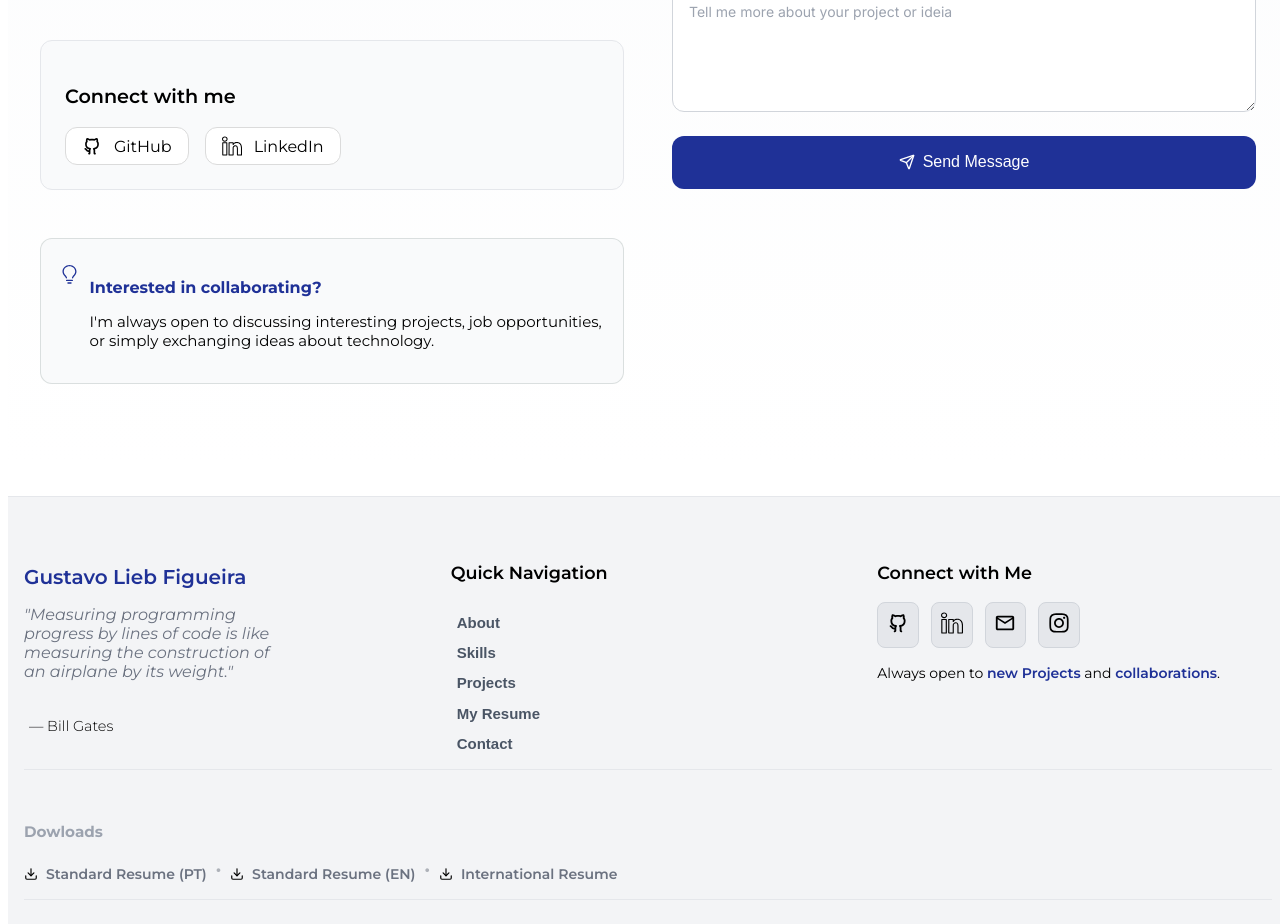
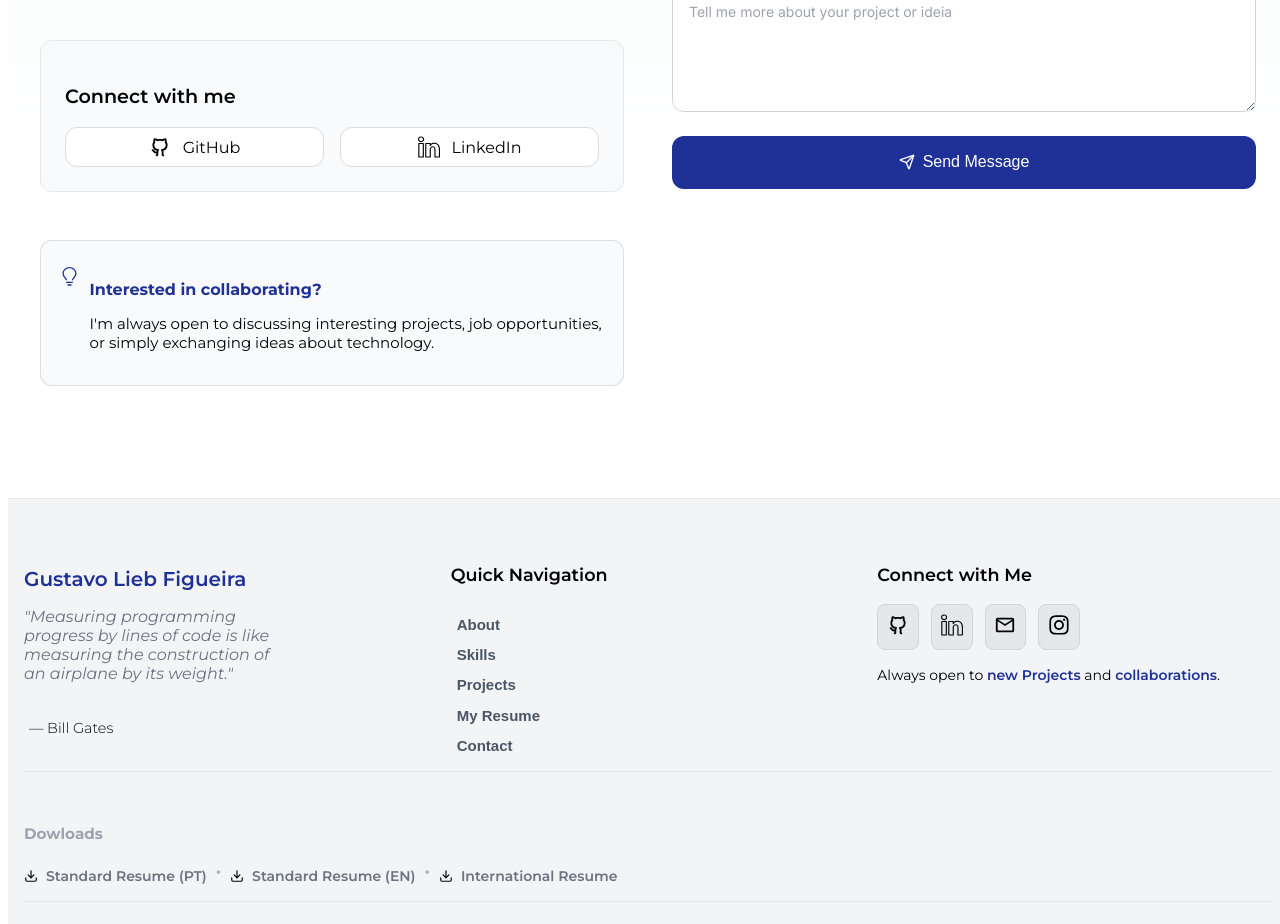
Before and after one commit to Lieberr/Portfolio-Gustavo-Lieb, a React (Vite) app in the folder portfolio-gustavo/: page / in a window 1280 px wide. Shown: the part 6020-6944 px from the top of the page. Built offline with nearby package versions, Linux system fonts and the light colour scheme.

Commit message:
teste social links

```diff
--- a/portfolio-gustavo/src/components/Contact.jsx
+++ b/portfolio-gustavo/src/components/Contact.jsx
@@ -133,8 +133,8 @@ const Contact = () => {
                             <h3 className="title-social">Connect with me</h3>
 
                             <div className="container-social-links">
-                                <a href="https://github.com/Lieberr" target="_blank"><RiGithubLine size={20}/> GitHub </a>
-                                <a href="https://www.linkedin.com/in/gustavo-lieb-figueira/" target="_blank"><SlSocialLinkedin size={20} /> LinkedIn</a>
+                                <a href="https://github.com/Lieberr" target="_blank"><RiGithubLine size={22}/> GitHub </a>
+                                <a href="https://www.linkedin.com/in/gustavo-lieb-figueira/" target="_blank"><SlSocialLinkedin size={22} /> LinkedIn</a>
 
                             </div>
 
--- a/portfolio-gustavo/src/index.css
+++ b/portfolio-gustavo/src/index.css
@@ -474,7 +474,7 @@ color: #e5e7eb;
 .container-social-links{
     display: flex;
     gap: 16px;
-    flex-wrap: wrap;
+     grid-template-columns: repeat(2, minmax(140px, 1fr));
 }
 
 .title-social{
@@ -483,6 +483,9 @@ color: #e5e7eb;
 }
 
 .container-social-links a{
+
+  width: 100%;
+  justify-content: center;
     display: flex;
     align-items: center;
     gap: 0.75rem;
@@ -590,6 +593,13 @@ textarea::placeholder{
 .contact-btn:hover{
     background: #182675;
     }
+
+
+    @media (max-width: 480px) {
+  .container-social-links {
+    grid-template-columns: 1fr;
+  }
+}
 
 
 
```
